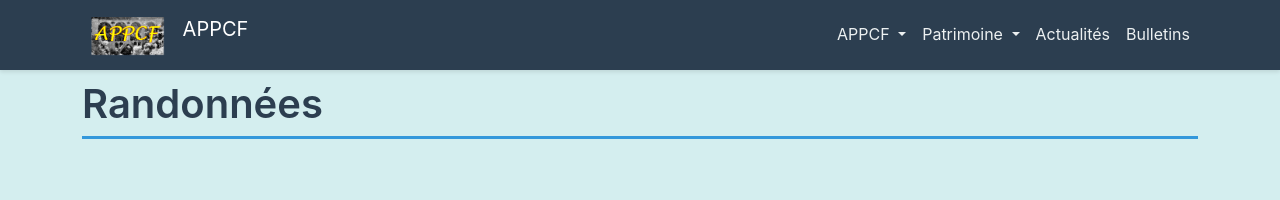
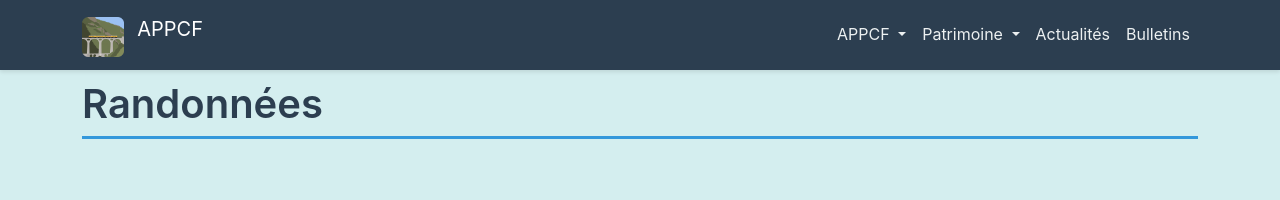
Before and after one commit to Yellane66/APPCF, an Eleventy site: page src/pages/hikes.md in a window 1280 px wide. Shown: the top 200 px of the page. Built offline with nearby package versions, Linux system fonts and the light colour scheme; Eleventy itself is replaced by a stand-in of ours; files that its build step writes are made by us from their sources.

Commit message:
update the logo

```diff
--- a/src/_includes/base.html
+++ b/src/_includes/base.html
@@ -3,7 +3,7 @@
 <head>
     <meta charset="utf-8">
     <meta name="viewport" content="width=device-width, initial-scale=1">
-    <meta name="description" content="{{ page.excerpt or description or 'Association de Protection du Patrimoine de la Commune de Fontpédrouse' }}">
+    <meta name="description" content="{{ page.excerpt or description or site.description }}">
     <meta name="keywords" content="patrimoine, Fontpédrouse, Prats-Balaguer, Saint-Thomas, randonnées">
 
     <!-- Canonical URL for SEO -->
@@ -39,7 +39,7 @@
     }
     </script>
 
-    <title>{{ title or site.title }}</title>
+    <title>{{ site.shortTitle }}</title>
 
     <!-- Bootstrap CSS -->
     <link href="https://cdn.jsdelivr.net/npm/bootstrap@5.3.0/dist/css/bootstrap.min.css" rel="stylesheet">
@@ -50,14 +50,14 @@
     <link rel="stylesheet" href="https://cdnjs.cloudflare.com/ajax/libs/font-awesome/6.4.0/css/all.min.css">
 
     <!-- Favicon -->
-    <link rel="icon" type="image/x-icon" href="/img/favicon.ico">
+    <link rel="icon" type="image/png" href="/img/icon5.png">
 </head>
 <body>
     <header>
         <nav class="navbar navbar-expand-lg navbar-dark bg-dark fixed-top">
             <div class="container">
                 <a class="navbar-brand" href="/">
-                    <img alt="APPCF Logo" src="/img/logotest.png" height="40" class="d-inline-block align-text-top">
+                    <img alt="APPCF Logo" src="/img/icon5.png" height="40" class="d-inline-block align-text-top">
                     <span class="ms-2 d-none d-md-inline">APPCF</span>
                 </a>
                 <button class="navbar-toggler" type="button" data-bs-toggle="collapse" data-bs-target="#navbarNav" aria-controls="navbarNav" aria-expanded="false" aria-label="Toggle navigation">
```
Also changed, not shown: .eleventy.js, img/icon5.png (added).
